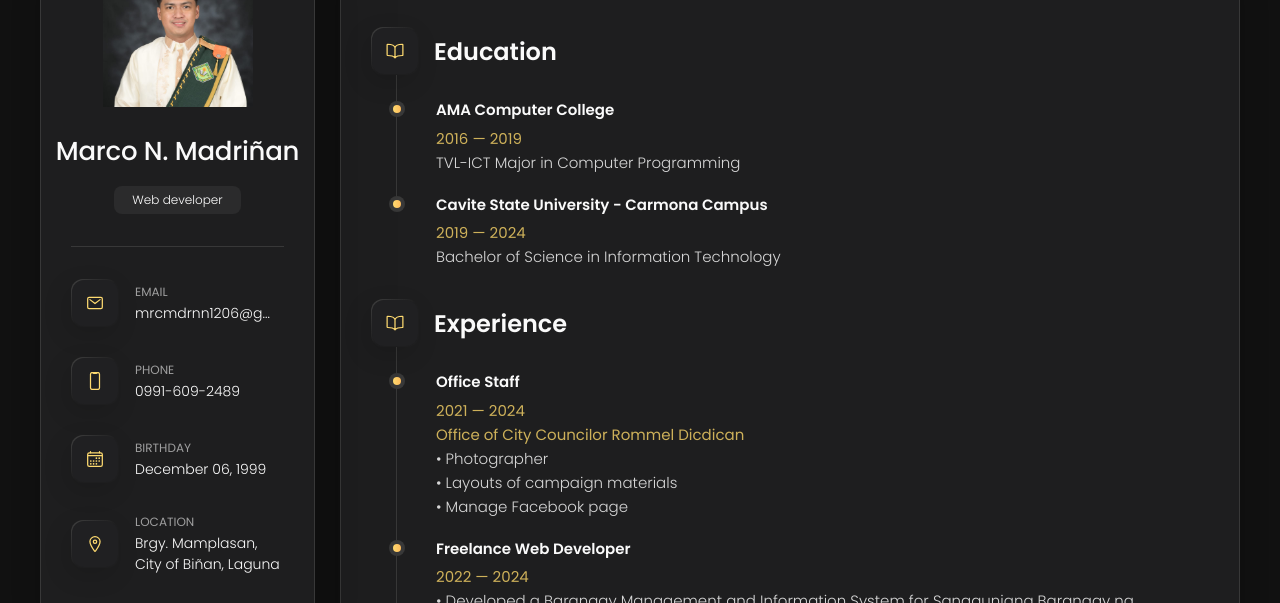
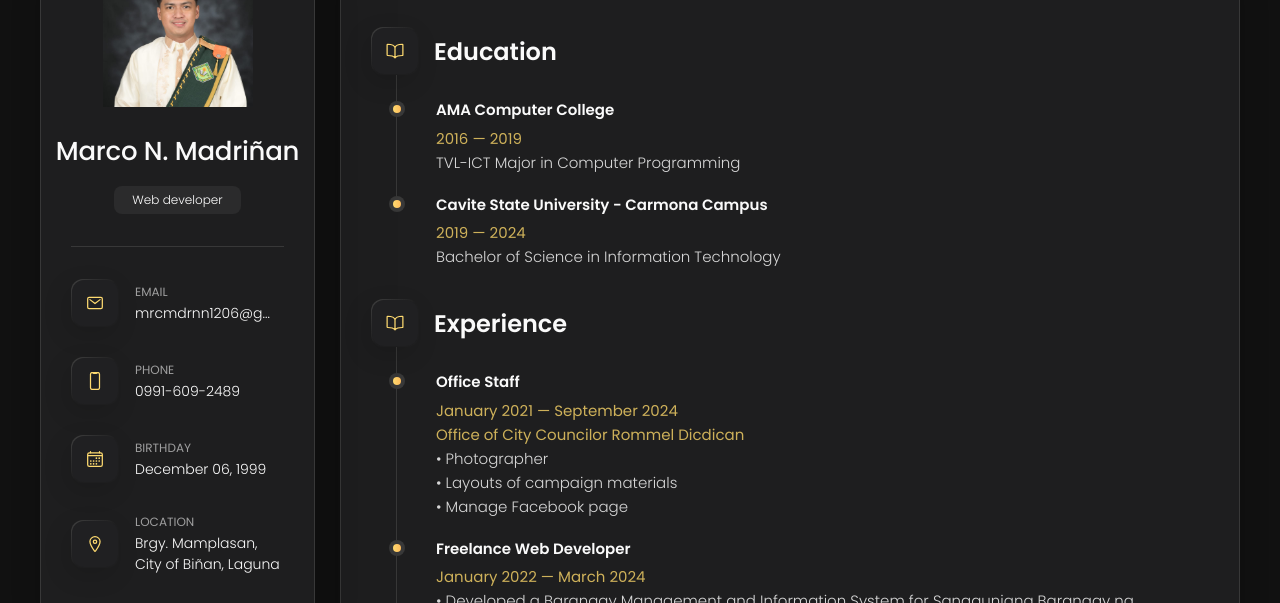
Before and after one commit to sendcodez/portfolio, a plain HTML site: page index.html in a window 1280 px wide. Both pictures are taken after a click on the button "Resume". Shown: the part 162-765 px from the top of the page. Drawn offline with nearby package versions, Linux system fonts and the light colour scheme.

Commit message:
Update timeline dates for office and freelance roles

```diff
--- a/index.html
+++ b/index.html
@@ -553,7 +553,7 @@
 
                             <h4 class="h4 timeline-item-title">Office Staff</h4>
 
-                            <span>2021 — 2024</span>
+                            <span>January 2021 — September 2024</span>
                             <span>Office of City Councilor Rommel Dicdican</span>
 
                             <p class="timeline-text">
@@ -571,7 +571,7 @@
 
                             <h4 class="h4 timeline-item-title">Freelance Web Developer</h4>
 
-                            <span>2022 — 2024</span>
+                            <span>January 2022 — March 2024</span>
 
                             <p class="timeline-text">
                                 <ul class="timeline-text">
```
